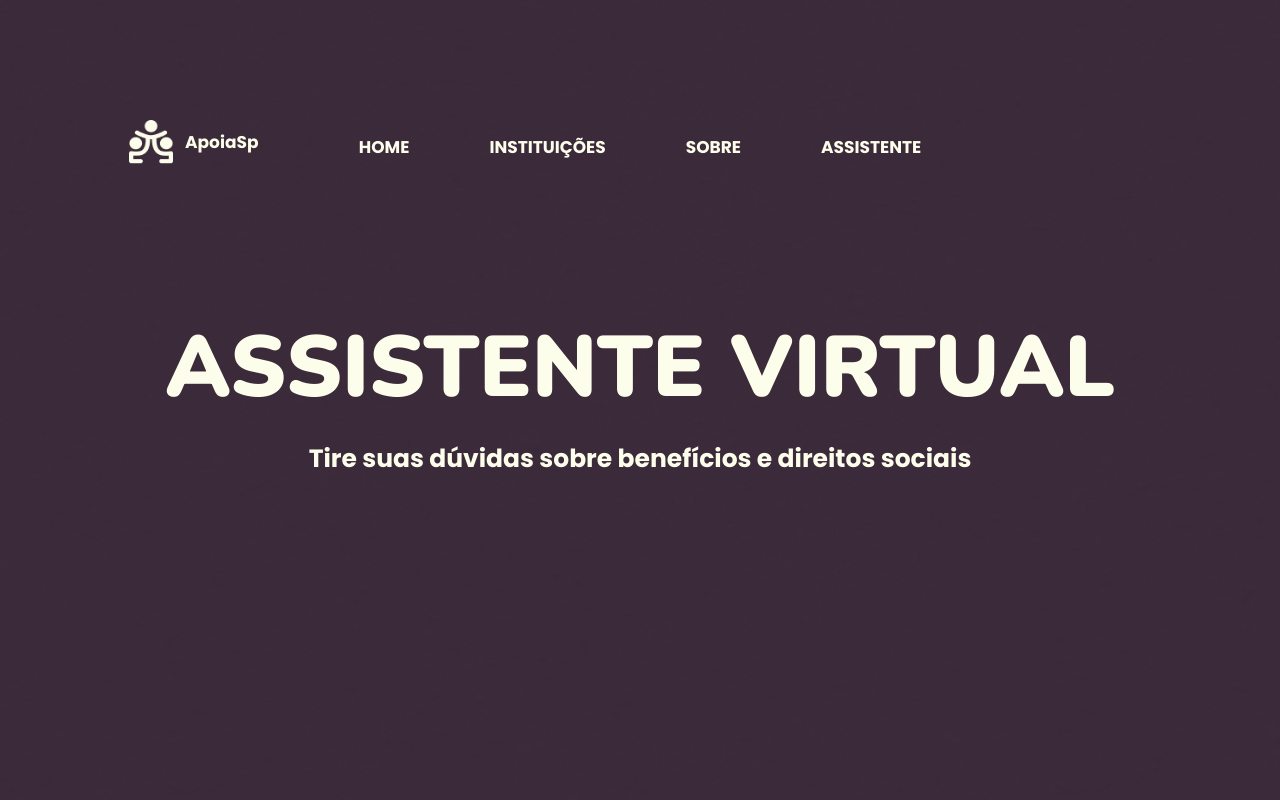
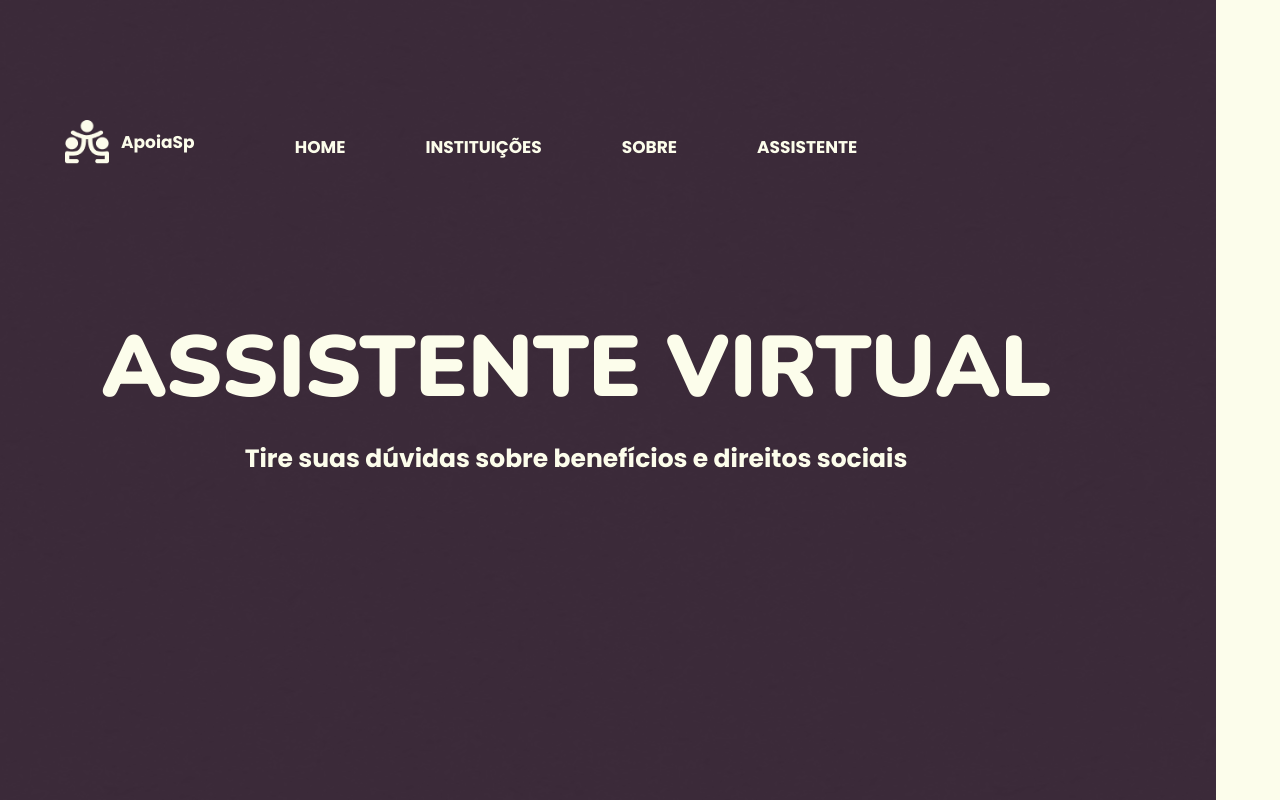
Before and after one commit to felixxleandro/ApoiaSp, a React (Vite) app: page /chatbot in a window 1280 px wide. Shown: the top 800 px of the page. Built offline with nearby package versions, Linux system fonts and the light colour scheme.

Commit message:
Updated Header.tsx

```diff
--- a/src/components/Header.tsx
+++ b/src/components/Header.tsx
@@ -8,9 +8,9 @@ interface HeaderProps {
 
 export const Header = ({ title, subtitle, titleColor = "default" }: HeaderProps): JSX.Element => {
   return (
-    <header className="relative w-full h-screen">
+    <header className="relative w-screen h-screen -mx-4 sm:-mx-6 md:-mx-8 lg:-mx-12 xl:-mx-16">
       {/* Background que ocupa toda a tela */}
-      <div className="absolute w-full h-full top-0 left-0 bg-[url(/foto-painel.png)] bg-cover bg-center">
+      <div className="absolute w-screen h-full top-0 left-0 bg-[url(/foto-painel.png)] bg-cover bg-center">
         <div className="h-full bg-[#322030f2]" />
       </div>
 
```
